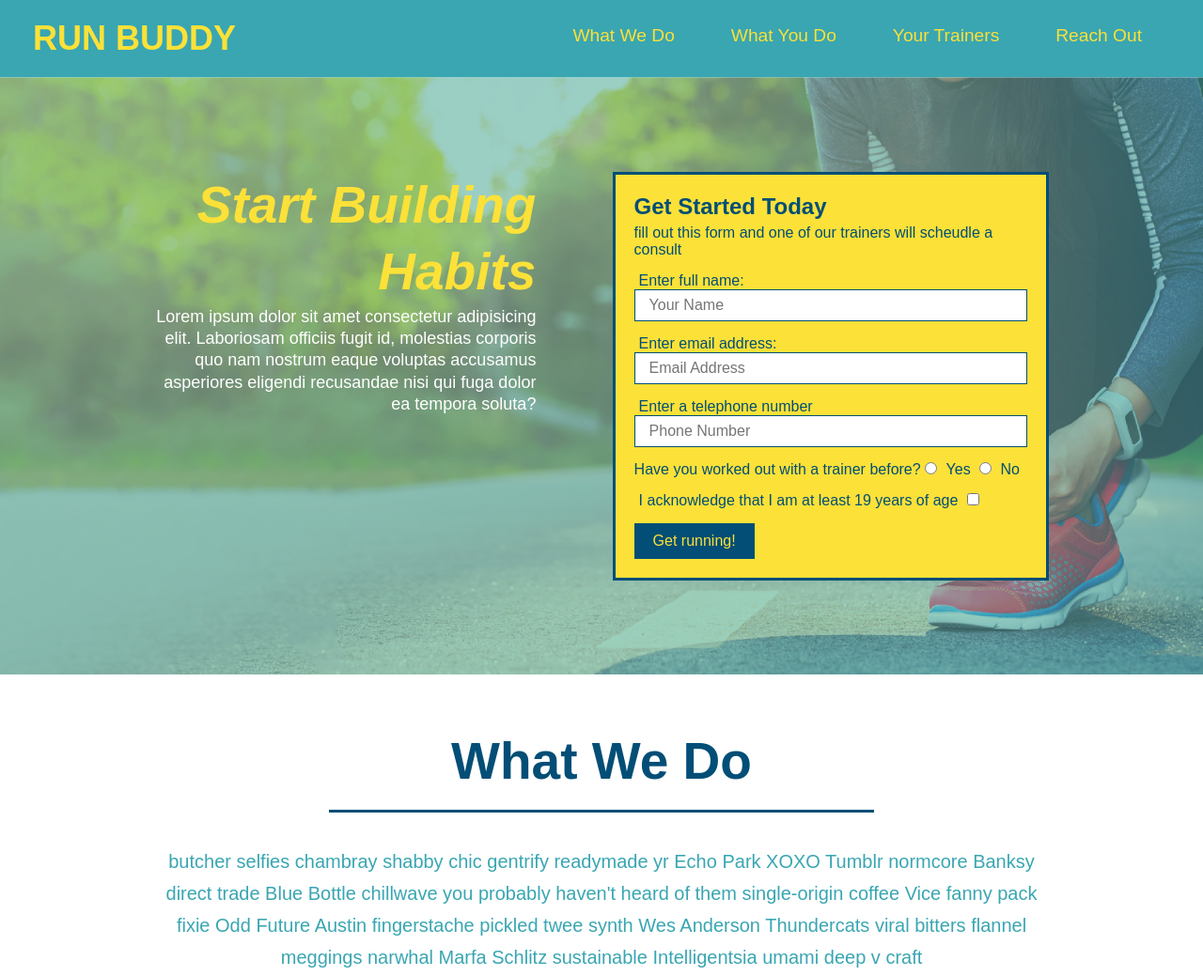
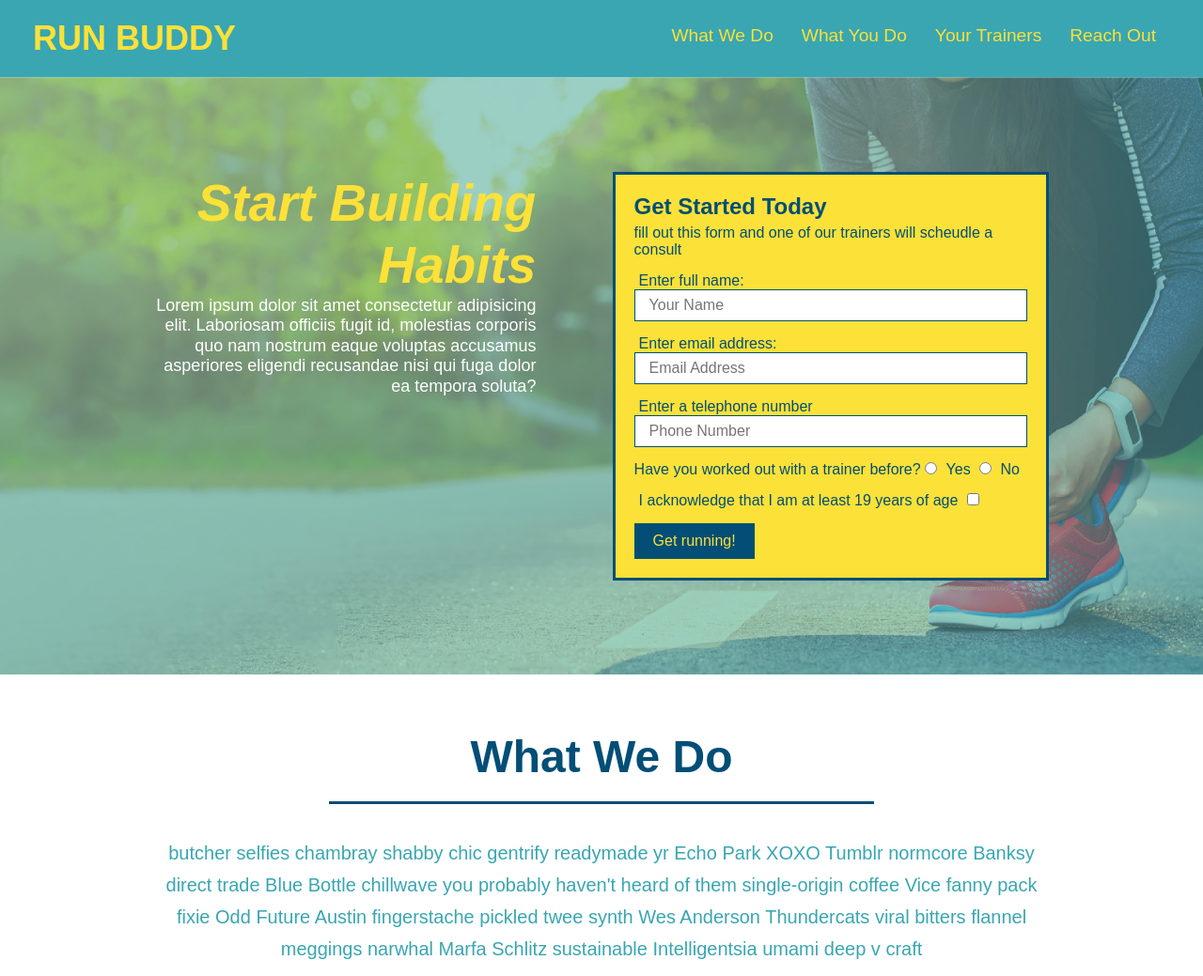
Before and after one commit to kylebaylis/run-buddy, a plain HTML site: page index.html in a window 1280 px wide. Shown: the top 1039 px of the page at 94% size. Drawn offline with Linux system fonts and the light colour scheme.

Commit message:
intro to css for mobile

```diff
--- a/Assets/css/style.css
+++ b/Assets/css/style.css
@@ -46,7 +46,7 @@ header nav ul {
 }
 
 header nav ul li a {
-    margin: 0 30px;
+    padding: 10px 15px;
     font-weight: lighter;
     font-size: 1.5vw;
 }
@@ -96,6 +96,7 @@ section {
     display: flex;
     justify-content: center;
     flex-wrap: wrap;
+    align-items: flex-start;
 }
 
 .hero-cta {
@@ -104,7 +105,7 @@ section {
     margin: 3.5%;
     color: #fff;
     font-size: 18px;
-    line-height: 1.3;
+    line-height: 1.2;
 }
 
 .hero-cta h2 {
@@ -171,7 +172,7 @@ section {
 }
 
 .section-title {
-    font-size: 55px;
+    font-size: 48px;
     color: #024e76;
     border-bottom: 3px solid;
     padding-bottom: 20px;
@@ -352,3 +353,23 @@ section {
     padding: 15px 0;
     font-size: 16px;
 }
+
+/* Media queries start (important they go after all other styles, if placed at top it will override everything after it. Browser reads from top to bottom)
+    biggest first, then work down to smallest if existing website
+    when starting from scratch, best practice to use mobile first approach and use min-width instead of max-width
+*/
+
+/* Media query for smaller desktop screens and smaller */
+@media screen and (max-width: 980px) {
+
+}
+
+/* media query for tablets and smaller */
+@media screen and (max-width: 768px) {
+
+}
+
+/* media query for mobile phones and smaller */
+@media screen and (max-width: 575px) {
+
+}
--- a/index.html
+++ b/index.html
@@ -2,6 +2,7 @@
 <html lang="en">
     <head>
         <meta charset="UTF-8" />
+        <meta name="viewport" content="width=device-width, initial-scale=1.0" />
         <title>Run Buddy</title>
         <link rel="stylesheet" href="./Assets/css/style.css" />
     </head>
```
Also changed, not shown: privacy-policy.html (+1 -0 lines).
